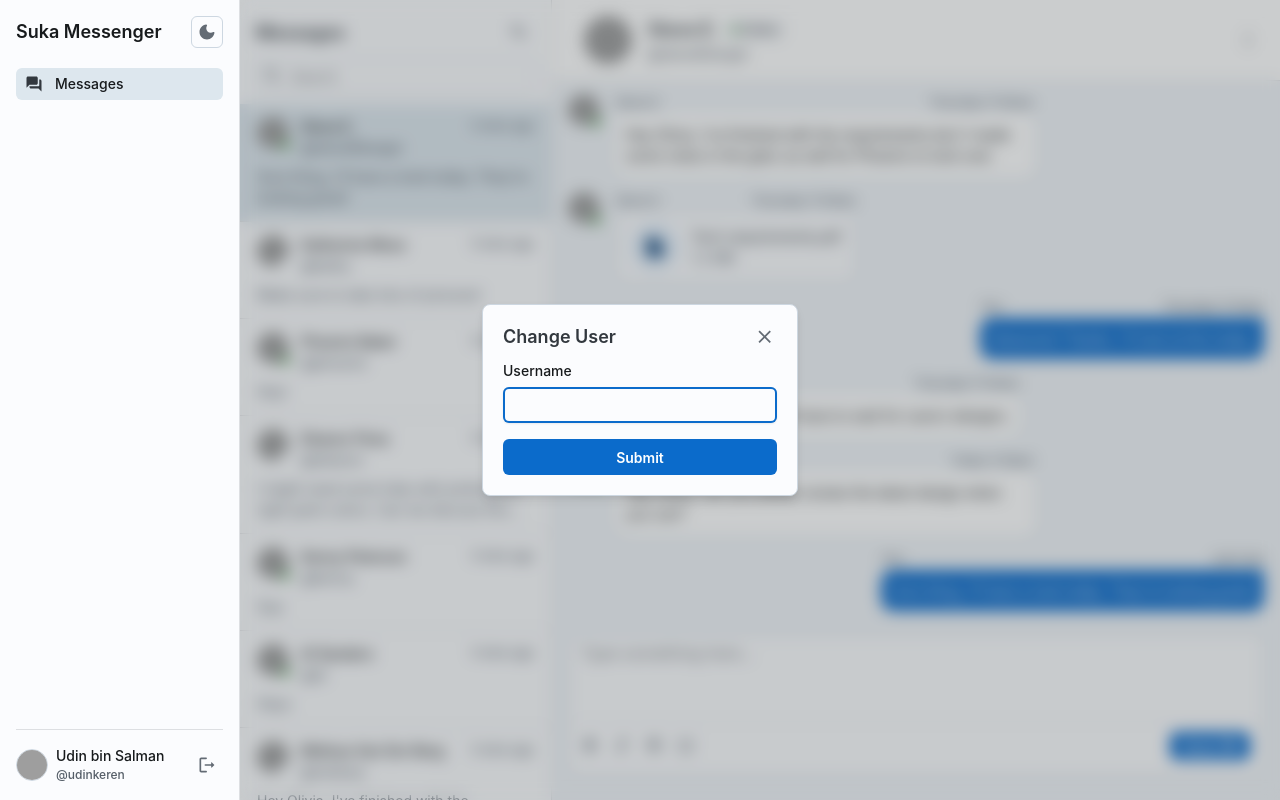
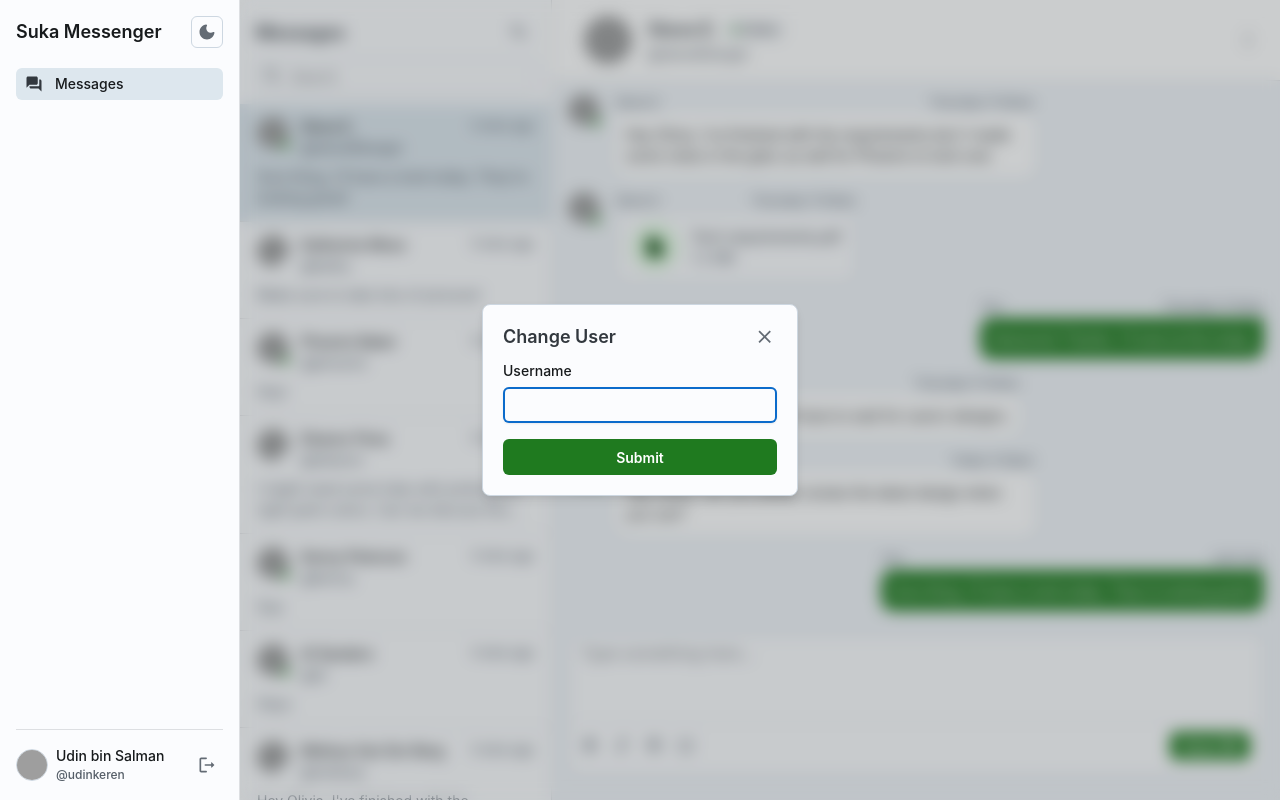
Before and after one commit to azhrzf/sukame, a React (Vite) app: page / in a window 1280 px wide. Both pictures are taken after a click on the button 207 px from the left and 765 px from the top of the page. Built offline with nearby package versions, Linux system fonts and the light colour scheme; grey boxes are pictures that could not be loaded; the HTML template or start-up script is replaced by a standard one.

Commit message:
change theme

```diff
--- a/src/App.tsx
+++ b/src/App.tsx
@@ -5,13 +5,13 @@ import Sidebar from "./components/Sidebar";
 import Header from "./components/Header";
 import MyMessages from "./components/MyMessages";
 import ChatContextProvider from "./components/Context";
-import { dummychats, users } from "./data";
+import { getDummyChats, users } from "./data";
 import { useState } from "react";
 import { ChatProps, UserProps } from "./types";
 
 export default function JoyMessagesTemplate() {
 	const [currentUser, setCurrentUser] = useState(users[7]);
-	const [initChats, setInitChats] = useState(dummychats);
+	const [initChats, setInitChats] = useState(getDummyChats());
 
 	const handleChangeUser = (username: string) => {
 		const userIndex = users.findIndex((user) => user.username === username);
--- a/src/components/ChatBubble.tsx
+++ b/src/components/ChatBubble.tsx
@@ -45,7 +45,7 @@ export default function ChatBubble({
 					}}
 				>
 					<Stack direction="row" spacing={1.5} alignItems="center">
-						<Avatar color="primary" size="lg">
+						<Avatar color="success" size="lg">
 							<InsertDriveFileRoundedIcon />
 						</Avatar>
 						<div>
@@ -68,7 +68,7 @@ export default function ChatBubble({
 							borderRadius: "lg",
 							borderTopRightRadius: isSent ? 0 : "lg",
 							borderTopLeftRadius: isSent ? "lg" : 0,
-							backgroundColor: isSent ? "var(--joy-palette-primary-solidBg)" : "background.body",
+							backgroundColor: isSent ? "var(--joy-palette-success-500, #1F7A1F)" : "background.body",
 						}}
 					>
 						<Typography
--- a/src/components/ChatsPane.tsx
+++ b/src/components/ChatsPane.tsx
@@ -135,7 +135,9 @@ export default function ChatsPane({ user, chats, setSelectedChat, selectedChatId
 									}}
 								/>
 							</FormControl>
-							<Button type="submit">Submit</Button>
+							<Button color="success" variant="solid" type="submit">
+								Submit
+							</Button>
 						</Stack>
 					</form>
 				</ModalDialog>
--- a/src/components/MessageInput.tsx
+++ b/src/components/MessageInput.tsx
@@ -1,15 +1,15 @@
-import * as React from 'react';
-import Box from '@mui/joy/Box';
-import Button from '@mui/joy/Button';
-import FormControl from '@mui/joy/FormControl';
-import Textarea from '@mui/joy/Textarea';
-import { IconButton, Stack } from '@mui/joy';
+import * as React from "react";
+import Box from "@mui/joy/Box";
+import Button from "@mui/joy/Button";
+import FormControl from "@mui/joy/FormControl";
+import Textarea from "@mui/joy/Textarea";
+import { IconButton, Stack } from "@mui/joy";
 
-import FormatBoldRoundedIcon from '@mui/icons-material/FormatBoldRounded';
-import FormatItalicRoundedIcon from '@mui/icons-material/FormatItalicRounded';
-import StrikethroughSRoundedIcon from '@mui/icons-material/StrikethroughSRounded';
-import FormatListBulletedRoundedIcon from '@mui/icons-material/FormatListBulletedRounded';
-import SendRoundedIcon from '@mui/icons-material/SendRounded';
+import FormatBoldRoundedIcon from "@mui/icons-material/FormatBoldRounded";
+import FormatItalicRoundedIcon from "@mui/icons-material/FormatItalicRounded";
+import StrikethroughSRoundedIcon from "@mui/icons-material/StrikethroughSRounded";
+import FormatListBulletedRoundedIcon from "@mui/icons-material/FormatListBulletedRounded";
+import SendRoundedIcon from "@mui/icons-material/SendRounded";
 
 export type MessageInputProps = {
 	textAreaValue: string;
@@ -17,16 +17,12 @@ export type MessageInputProps = {
 	onSubmit: () => void;
 };
 
-export default function MessageInput({
-    textAreaValue,
-    setTextAreaValue,
-    onSubmit,
-}: MessageInputProps) {
+export default function MessageInput({ textAreaValue, setTextAreaValue, onSubmit }: MessageInputProps) {
 	const textAreaRef = React.useRef<HTMLDivElement>(null);
 	const handleClick = () => {
-        if (textAreaValue.trim() !== '') {
+		if (textAreaValue.trim() !== "") {
 			onSubmit();
-            setTextAreaValue('');
+			setTextAreaValue("");
 		}
 	};
 	return (
@@ -51,8 +47,8 @@ export default function MessageInput({
 							sx={{
 								py: 1,
 								pr: 1,
-                                borderTop: '1px solid',
-                                borderColor: 'divider',
+								borderTop: "1px solid",
+								borderColor: "divider",
 							}}
 						>
 							<div>
@@ -71,8 +67,8 @@ export default function MessageInput({
 							</div>
 							<Button
 								size="sm"
-                                color="primary"
-                                sx={{ alignSelf: 'center', borderRadius: 'sm' }}
+								color="success"
+								sx={{ alignSelf: "center", borderRadius: "sm" }}
 								endDecorator={<SendRoundedIcon />}
 								onClick={handleClick}
 							>
@@ -81,12 +77,12 @@ export default function MessageInput({
 						</Stack>
 					}
 					onKeyDown={(event) => {
-                        if (event.key === 'Enter' && (event.metaKey || event.ctrlKey)) {
+						if (event.key === "Enter" && (event.metaKey || event.ctrlKey)) {
 							handleClick();
 						}
 					}}
 					sx={{
-                        '& textarea:first-of-type': {
+						"& textarea:first-of-type": {
 							minHeight: 72,
 						},
 					}}
--- a/src/components/Sidebar.tsx
+++ b/src/components/Sidebar.tsx
@@ -339,7 +339,9 @@ export default function Sidebar({ user, handleChangeUser }: SidebarProps) {
 										}}
 									/>
 								</FormControl>
-								<Button type="submit">Submit</Button>
+								<Button color="success" variant="solid" type="submit">
+									Submit
+								</Button>
 							</Stack>
 						</form>
 					</ModalDialog>
--- a/src/data.tsx
+++ b/src/data.tsx
@@ -306,3 +306,7 @@ export const getUserByUsername = (username: string) => {
 		return;
 	}
 };
+
+export const getDummyChats = (): ChatProps[] => {
+	return dummychats;
+};
```
Lines whose indentation alone changed are shown as unchanged.
